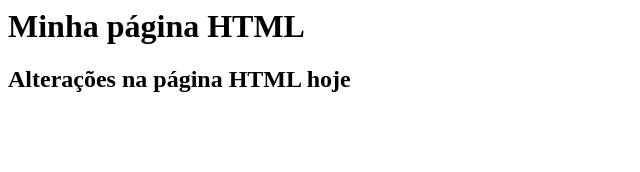
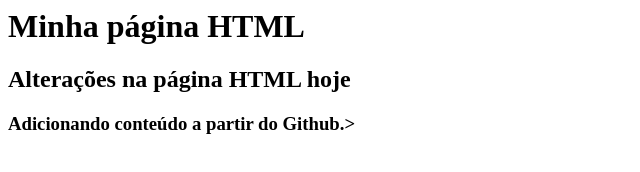
Before and after one commit to BSMarina/gama-no-github, a plain HTML site: page index.html in a window 1280 px wide. Shown: the whole page, without its empty margins (0-640 px from the left). Drawn offline with Linux system fonts and the light colour scheme.

Commit message:
Atualização do arquivo Index.html pelo Github.

```diff
--- a/index.html
+++ b/index.html
@@ -2,5 +2,6 @@
  <body>
   <h1> Minha página HTML </h1>
   <h2> Alterações na página HTML hoje</h2>
+  <h3> Adicionando conteúdo a partir do Github.>
  </body>
 </html>
```
